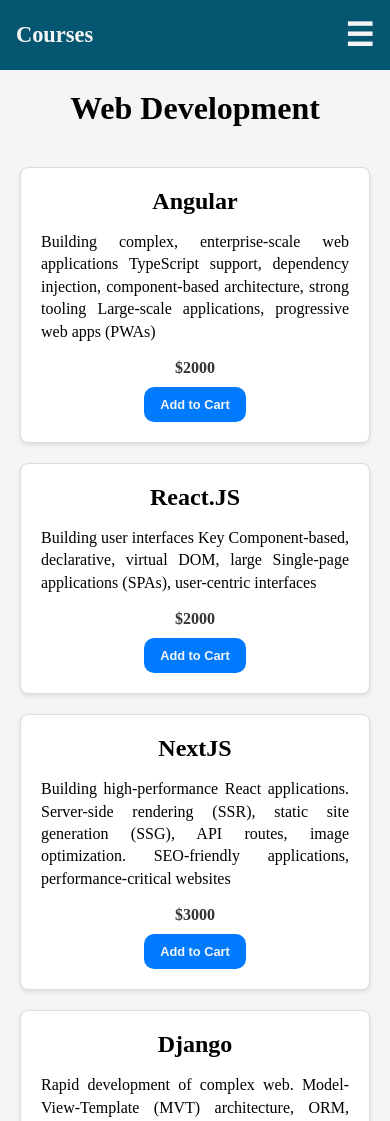
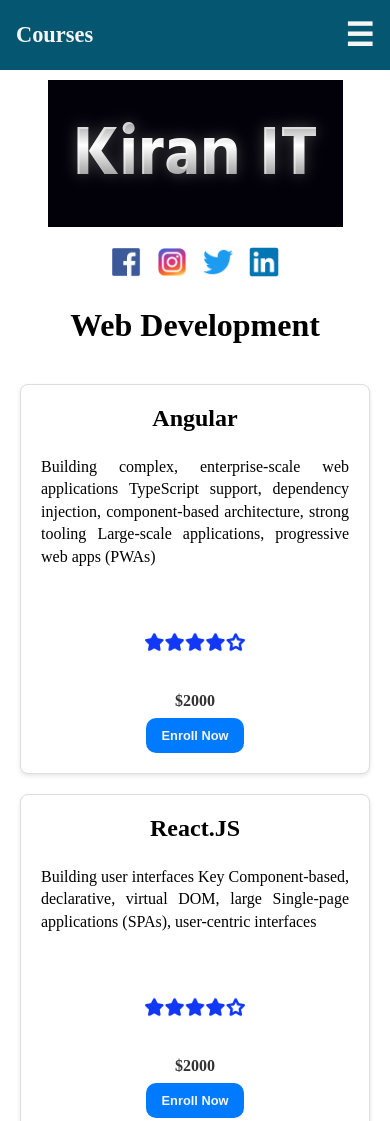
Before and after one commit to kiranj100/Techplement, a plain HTML site: page courses.html in a window 390 px wide. Shown: the top 1121 px of the page. Drawn offline with Linux system fonts and the light colour scheme.

Commit message:
commit changes

```diff
--- /dev/null
+++ b/CSS/courses.css
@@ -0,0 +1,182 @@
+@import url("responsivemobile.css");
+
+* {
+  margin: 0;
+  padding: 0;
+  box-sizing: border-box;
+  text-wrap: wrap;
+}
+
+:root {
+  --primary-color: hsl(280, 1%, 50%);
+  --secondary-color: whitesmoke;
+  --navbar-background-color: rgb(5, 86, 113);
+  --section-background-color: hsl(0, 0%, 100%);
+  --section-height: min-content;
+}
+
+/* Menu List */
+.ul-list {
+  display: flex;
+  list-style: none;
+  margin: 0;
+  padding: 0;
+  gap: 1rem;
+}
+
+.ul-list li {
+  position: relative;
+}
+
+.ul-list li a {
+  color: var(--secondary-color);
+  text-decoration: none;
+  padding: 0.5rem 1rem;
+  font-size: 1.1rem;
+}
+
+.ul-list li a:hover {
+  color: var(--primary-color);
+}
+
+main div h1 {
+  text-align: center;
+  padding-bottom: 10px;
+  padding: 20px 0px;
+}
+
+.front-images {
+  display: flex;
+  padding: 10px 20px;
+  align-items: center;
+  justify-content: space-between;
+}
+.social {
+  display: flex;
+  gap: 1rem;
+}
+.social li a img {
+  display: flex;
+  width: 30px;
+  height: 30px;
+}
+.social li a img:hover {
+  transition: all 0.2s ease-in-out;
+  width: 35px;
+  height: 35px;
+}
+.social li {
+  list-style: none;
+}
+
+/* courses Section CSS Start*/
+.courses {
+  display: grid;
+  grid-template-columns: repeat(auto-fit, minmax(200px, 1fr));
+  gap: 20px;
+  padding: 20px;
+}
+
+.course {
+  border: 1px solid #ddd;
+  border-radius: 8px;
+  padding: 20px;
+  box-shadow: 0 2px 4px rgba(0, 0, 0, 0.1);
+  background-color: #fff;
+  text-align: center;
+  display: flex;
+  flex-direction: column;
+  gap: 1rem;
+  align-items: center;
+}
+
+.course h4 {
+  font-size: 1.5rem;
+}
+
+.front-images {
+  display: flex;
+  padding: 10px 20px;
+  align-items: center;
+  justify-content: space-between;
+}
+.course p {
+  margin: 8px 0;
+  text-align: justify;
+  line-height: 1.4rem;
+}
+.front-images {
+  display: flex;
+  padding: 10px 20px;
+  align-items: center;
+  justify-content: space-between;
+}
+.course .price {
+  font-weight: bold;
+  color: #333;
+}
+
+.course button {
+  display: flex;
+  justify-content: center;
+  align-items: center;
+  margin-top: 8px;
+  padding: 10px 16px;
+  background-color: #007bff;
+  color: var(--secondary-color);
+  border: none;
+  border-radius: 4px;
+  cursor: pointer;
+  border-radius: 10px;
+  font-size: 0.8rem;
+  font-weight: bold;
+}
+
+.add-cart {
+  display: flex;
+  flex-direction: column;
+  justify-content: end;
+  align-items: center;
+  height: 100%;
+}
+.course .add-to-cart:hover {
+  background-color: #0056b3;
+}
+/* courses Section CSS End */
+
+/* WebDevelopment Section Start */
+#webdevelopment {
+  background-color: var(--primary-color-color);
+  height: var(--section-height);
+}
+
+/* IT Certificate Section Start */
+#itcertificate {
+  background-color: var(--section-background-color);
+  height: var(--section-height);
+}
+
+/* Leadership Section Start */
+#leadership {
+  background-color: var(--section-background-color);
+  height: var(--section-height);
+}
+
+/* DataScience Section Start */
+#datascience {
+  background-color: var(--section-background-color);
+  height: var(--section-height);
+}
+
+/*communication Section Start*/
+#communication {
+  background-color: var(--section-background-color);
+  height: var(--section-height);
+}
+/*communication Section End*/
+
+/* Business Analytics Section Start */
+#businessanalytics {
+  background-color: var(--section-background-color);
+  height: var(--section-height);
+}
--- a/CSS/index.css
+++ b/CSS/responsivemobile.css
@@ -1,23 +1,10 @@
-* {
-  margin: 0;
-  padding: 0;
-  box-sizing: border-box;
-}
-
-:root {
-  --primary-color: hsl(280, 1%, 50%);
-  --secondary-color: whitesmoke;
-  --navbar-background-color: rgb(5, 86, 113);
-  --section-background-color: hsl(0, 0%, 100%);
-  --section-height: min-content;
-}
-
 nav {
   background-color: var(--navbar-background-color);
 }
 
 .nav-container {
   display: flex;
+  width: 100%;
   justify-content: space-between;
   align-items: center;
   padding: 1rem;
@@ -37,138 +24,6 @@
   z-index: 1100;
 }
 
-/* Menu List */
-.ul-list {
-  display: flex;
-  list-style: none;
-  margin: 0;
-  padding: 0;
-  gap: 1rem;
-}
-
-.ul-list li {
-  position: relative;
-}
-
-.ul-list li a {
-  color: var(--secondary-color);
-  text-decoration: none;
-  padding: 0.5rem 1rem;
-  font-size: 1.1rem;
-}
-
-.ul-list li a:hover {
-  color: var(--primary-color);
-}
-
-main div h1 {
-  text-align: center;
-  padding-bottom: 10px;
-  padding: 20px 0px;
-}
-
-/* courses Section CSS Start*/
-.courses {
-  display: grid;
-  grid-template-columns: repeat(auto-fit, minmax(200px, 1fr));
-  gap: 20px;
-  padding: 20px;
-}
-
-.course {
-  border: 1px solid #ddd;
-  border-radius: 8px;
-  padding: 20px;
-  box-shadow: 0 2px 4px rgba(0, 0, 0, 0.1);
-  background-color: #fff;
-  text-align: center;
-  display: flex;
-  flex-direction: column;
-  gap: 0.5rem;
-  align-items: center;
-}
-
-.course h4 {
-  font-size: 1.5rem;
-}
-
-.course p {
-  margin: 8px 0;
-  text-align: justify;
-  line-height: 1.4rem;
-}
-
-.course .price {
-  font-weight: bold;
-  color: #333;
-}
-
-.course button {
-  display: flex;
-  justify-content: center;
-  align-items: center;
-  margin-top: 10px;
-  padding: 10px 16px;
-  background-color: #007bff;
-  color: var(--secondary-color);
-  border: none;
-  border-radius: 4px;
-  cursor: pointer;
-  border-radius: 10px;
-  font-size: 0.8rem;
-  font-weight: bold;
-}
-
-.add-cart {
-  display: flex;
-  flex-direction: column;
-  justify-content: end;
-  align-items: center;
-  height: 100%;
-}
-.course .add-to-cart:hover {
-  background-color: #0056b3;
-}
-/* courses Section CSS End */
-
-/* WebDevelopment Section Start */
-#webdevelopment {
-  background-color: var(--secondary-color);
-  height: var(--section-height);
-}
-
-/* IT Certificate Section Start */
-#itcertificate {
-  background-color: var(--section-background-color);
-  height: var(--section-height);
-}
-
-/* Leadership Section Start */
-#leadership {
-  background-color: var(--section-background-color);
-  height: var(--section-height);
-}
-
-/* DataScience Section Start */
-#datascience {
-  background-color: var(--section-background-color);
-  height: var(--section-height);
-}
-
-/*communication Section Start*/
-#communication {
-  background-color: var(--section-background-color);
-  height: var(--section-height);
-}
-/*communication Section End*/
-
-/* Business Analytics Section Start */
-#businessanalytics {
-  background-color: var(--section-background-color);
-  height: var(--section-height);
-}
-
-/* Screen Sizes CSS */
 @media screen and (max-width: 1200px) {
   .ul-list li a {
     text-decoration: none;
@@ -196,6 +51,7 @@
     color: hsl(216, 95%, 50%);
   }
 }
+
 @media screen and (max-width: 950px) {
   .hamburger-menu {
     display: block;
@@ -273,7 +129,7 @@
     top: 0;
     left: 0;
     width: 100%;
-    height: 90vh;
+    height: 100%;
     background-color: var(--navbar-background-color);
     text-align: center;
     justify-content: center;
@@ -395,6 +251,9 @@
   .ul-list li a:hover {
     background: none;
   }
+  li {
+    font-size: 1.5rem;
+  }
 
   .ul-list li a {
     padding: 0.2rem;
@@ -410,4 +269,30 @@
   .courses {
     grid-template-columns: 1fr;
   }
+
+  .front-images {
+    display: flex;
+    flex-direction: column;
+    padding: 10px 20px;
+    gap: 1rem;
+    align-items: center;
+    justify-items: center;
+  }
+
+  .social {
+    display: flex;
+  }
+
+  .social li a img {
+    display: flex;
+    width: 30px;
+    height: 30px;
+  }
+  .social li a :hover {
+    width: 35px;
+    height: 35px;
+  }
+  .social li {
+    list-style: none;
+  }
 }
--- a/Index.html
+++ b/courses.html
@@ -3,8 +3,9 @@
   <head>
     <meta charset="UTF-8" />
     <meta name="viewport" content="width=device-width, initial-scale=1.0" />
-    <title>Responsive Navbar</title>
-    <link rel="stylesheet" href="../CSS/index.css" />
+    <title>All Courses</title>
+    <link rel="stylesheet" href="./CSS/courses.css" />
+    <link rel="stylesheet" href="./CSS/responsivemobile.css" />
   </head>
   <body>
     <nav>
@@ -23,7 +24,29 @@
     </nav>
 
     <main>
-      <!-- webdevelopment Section -->
+      <div class="front-images">
+        <div class="Logo">
+          <img src="images/kiran.png" alt="Kiran IT" />
+        </div>
+        <div>
+          <ul class="social">
+            <li>
+              <a href=""><img src="images/Facebook.png" alt="Facebook" /></a>
+            </li>
+            <li>
+              <a href=""><img src="images/instragram.png" alt="Instagram" /></a>
+            </li>
+            <li>
+              <a href=""><img src="images/Twitter.png" alt="Twitter" /></a>
+            </li>
+            <li>
+              <a href=""><img src="images/LinkedIn.png" alt="LinkedIn" /></a>
+            </li>
+          </ul>
+        </div>
+      </div>
+
+      <!-- Courses -->
 
       <div id="webdevelopment" class="webdevelopment Hero">
         <h1>Web Development</h1>
@@ -36,9 +59,18 @@
               strong tooling Large-scale applications, progressive web apps
               (PWAs)
             </p>
+
             <div class="add-cart">
+              <img
+                src="images/rating4.png"
+                alt=""
+                srcset=""
+                height="100px"
+                width="100px"
+              />
+
               <span class="price">$2000</span>
-              <button class="add-to-cart">Add to Cart</button>
+              <button class="add-to-cart">Enroll Now</button>
             </div>
           </div>
 
@@ -49,9 +81,18 @@
               DOM, large Single-page applications (SPAs), user-centric
               interfaces
             </p>
+
             <div class="add-cart">
+              <img
+                src="images/rating4.png"
+                alt=""
+                srcset=""
+                height="100px"
+                width="100px"
+              />
+
               <span class="price">$2000</span>
-              <button class="add-to-cart">Add to Cart</button>
+              <button class="add-to-cart">Enroll Now</button>
             </div>
           </div>
 
@@ -65,7 +106,7 @@
             </p>
             <div class="add-cart">
               <span class="price">$3000</span>
-              <button class="add-to-cart">Add to Cart</button>
+              <button class="add-to-cart">Enroll Now</button>
             </div>
           </div>
 
@@ -78,13 +119,11 @@
             </p>
             <div class="add-cart">
               <span class="price">$2500</span>
-              <button class="add-to-cart">Add to Cart</button>
+              <button class="add-to-cart">Enroll Now</button>
             </div>
           </div>
         </div>
       </div>
-
-      <!-- webdevelopment Section -->
 
       <div id="itcertificate" class="itcertificate Hero">
         <h1>IT Certificate</h1>
@@ -100,7 +139,7 @@
 
             <div class="add-cart">
               <span class="price">$2999</span>
-              <button class="add-to-cart">Add to Cart</button>
+              <button class="add-to-cart">Enroll Now</button>
             </div>
           </div>
 
@@ -113,7 +152,7 @@
             </p>
             <div class="add-cart">
               <span class="price">$1999</span>
-              <button class="add-to-cart">Add to Cart</button>
+              <button class="add-to-cart">Enroll Now</button>
             </div>
           </div>
 
@@ -128,7 +167,7 @@
 
             <div class="add-cart">
               <span class="price">$2599</span>
-              <button class="add-to-cart">Add to Cart</button>
+              <button class="add-to-cart">Enroll Now</button>
             </div>
           </div>
 
@@ -141,7 +180,7 @@
             </p>
             <div class="add-cart">
               <span class="price">$5199</span>
-              <button class="add-to-cart">Add to Cart</button>
+              <button class="add-to-cart">Enroll Now</button>
             </div>
           </div>
         </div>
@@ -161,7 +200,7 @@
 
             <div class="add-cart">
               <span class="price">$1999</span>
-              <button class="add-to-cart">Add to Cart</button>
+              <button class="add-to-cart">Enroll Now</button>
             </div>
           </div>
 
@@ -178,7 +217,7 @@
 
             <div class="add-cart">
               <span class="price">$2799</span>
-              <button class="add-to-cart">Add to Cart</button>
+              <button class="add-to-cart">Enroll Now</button>
             </div>
           </div>
           <div class="course Conflict-Management">
@@ -192,7 +231,7 @@
 
             <div class="add-cart">
               <span class="price">$1399</span>
-              <button class="add-to-cart">Add to Cart</button>
+              <button class="add-to-cart">Enroll Now</button>
             </div>
           </div>
           <div class="course Relationship-Building">
@@ -206,7 +245,7 @@
 
             <div class="add-cart">
               <span class="price">$1899</span>
-              <button class="add-to-cart">Add to Cart</button>
+              <button class="add-to-cart">Enroll Now</button>
             </div>
           </div>
         </div>
@@ -227,7 +266,7 @@
 
             <div class="add-cart">
               <span class="price">$4999</span>
-              <button class="add-to-cart">Add to Cart</button>
+              <button class="add-to-cart">Enroll Now</button>
             </div>
           </div>
           <div class="course Data-Science">
@@ -243,7 +282,7 @@
 
             <div class="add-cart">
               <span class="price">$3899</span>
-              <button class="add-to-cart">Add to Cart</button>
+              <button class="add-to-cart">Enroll Now</button>
             </div>
           </div>
           <div class="course Machine-Learning">
@@ -257,7 +296,7 @@
 
             <div class="add-cart">
               <span class="price">$5899</span>
-              <button class="add-to-cart">Add to Cart</button>
+              <button class="add-to-cart">Enroll Now</button>
             </div>
           </div>
           <div class="course Lang-Chain">
@@ -271,7 +310,7 @@
 
             <div class="add-cart">
               <span class="price">$3599</span>
-              <button class="add-to-cart">Add to Cart</button>
+              <button class="add-to-cart">Enroll Now</button>
             </div>
           </div>
         </div>
@@ -292,7 +331,7 @@
 
             <div class="add-cart">
               <span class="price">$3099</span>
-              <button class="add-to-cart">Add to Cart</button>
+              <button class="add-to-cart">Enroll Now</button>
             </div>
           </div>
           <div class="course Public-Speaking">
@@ -307,7 +346,7 @@
 
             <div class="add-cart">
               <span class="price">$4799</span>
-              <button class="add-to-cart">Add to Cart</button>
+              <button class="add-to-cart">Enroll Now</button>
             </div>
           </div>
           <div class="course Fiction-Writing">
@@ -323,7 +362,7 @@
 
             <div class="add-cart">
               <span class="price">$2299</span>
-              <button class="add-to-cart">Add to Cart</button>
+              <button class="add-to-cart">Enroll Now</button>
             </div>
           </div>
           <div class="course Business-Writing">
@@ -337,7 +376,7 @@
 
             <div class="add-cart">
               <span class="price">$4799</span>
-              <button class="add-to-cart">Add to Cart</button>
+              <button class="add-to-cart">Enroll Now</button>
             </div>
           </div>
         </div>
@@ -358,7 +397,7 @@
 
             <div class="add-cart">
               <span class="price">$2799</span>
-              <button class="add-to-cart">Add to Cart</button>
+              <button class="add-to-cart">Enroll Now</button>
             </div>
           </div>
           <div class="course Data-Modeling">
@@ -375,7 +414,7 @@
 
             <div class="add-cart">
               <span class="price">$3499</span>
-              <button class="add-to-cart">Add to Cart</button>
+              <button class="add-to-cart">Enroll Now</button>
             </div>
           </div>
           <div class="course Business-Analysis">
@@ -392,7 +431,7 @@
 
             <div class="add-cart">
               <span class="price">$1699</span>
-              <button class="add-to-cart">Add to Cart</button>
+              <button class="add-to-cart">Enroll Now</button>
             </div>
           </div>
           <div class="course Business-Intelligence">
@@ -410,12 +449,17 @@
 
             <div class="add-cart">
               <span class="price">$4399</span>
-              <button class="add-to-cart">Add to Cart</button>
+              <button class="add-to-cart">
+                <a href="Carts.html"></a>Enroll Now
+              </button>
             </div>
           </div>
         </div>
       </div>
     </main>
+    <footer>
+      <h1>Courses</h1>
+    </footer>
 
     <script src="../JS/index.js"></script>
   </body>
```
Also changed, not shown: images/Facebook.png (added), images/LinkedIn.png (added), images/Twitter.png (added), images/instragram.png (added), images/kiran.png (added), images/rating3.png (added), images/rating4.png (added), images/rating5.png (added), 1 other file.
